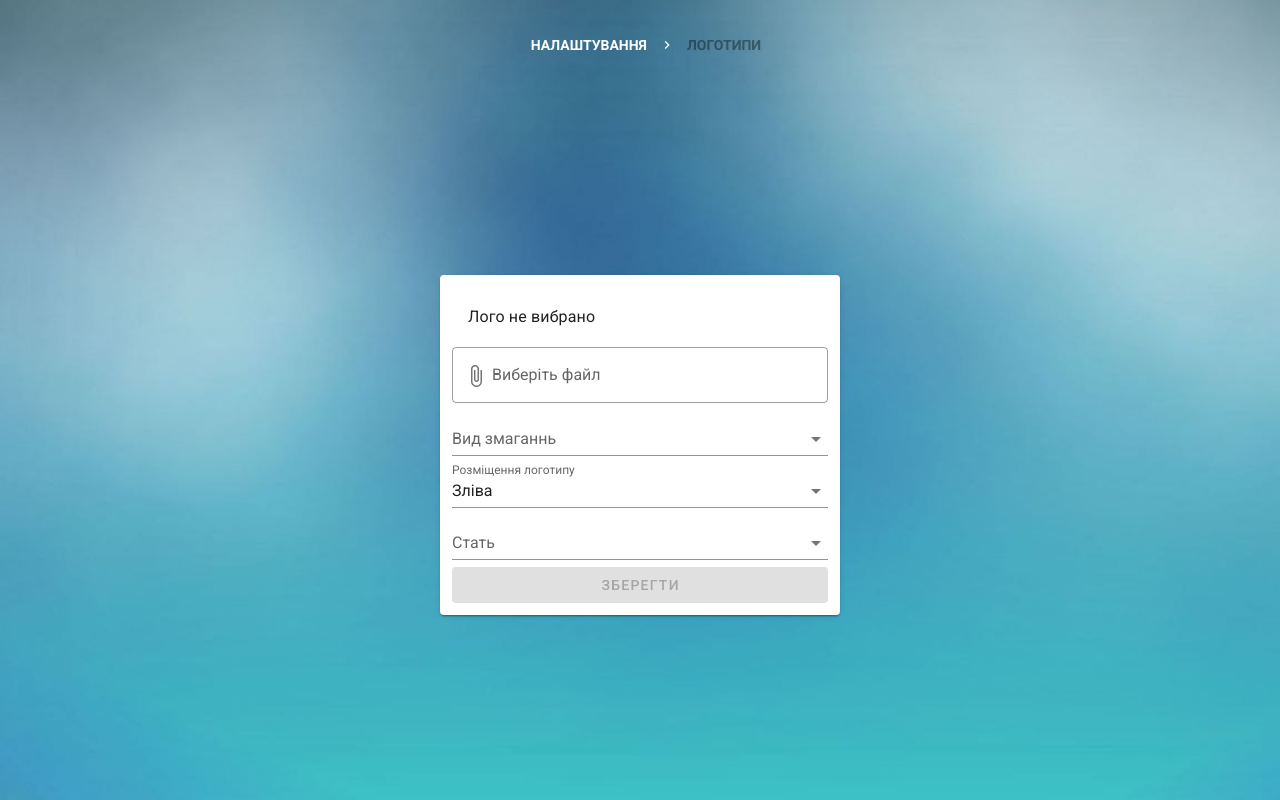
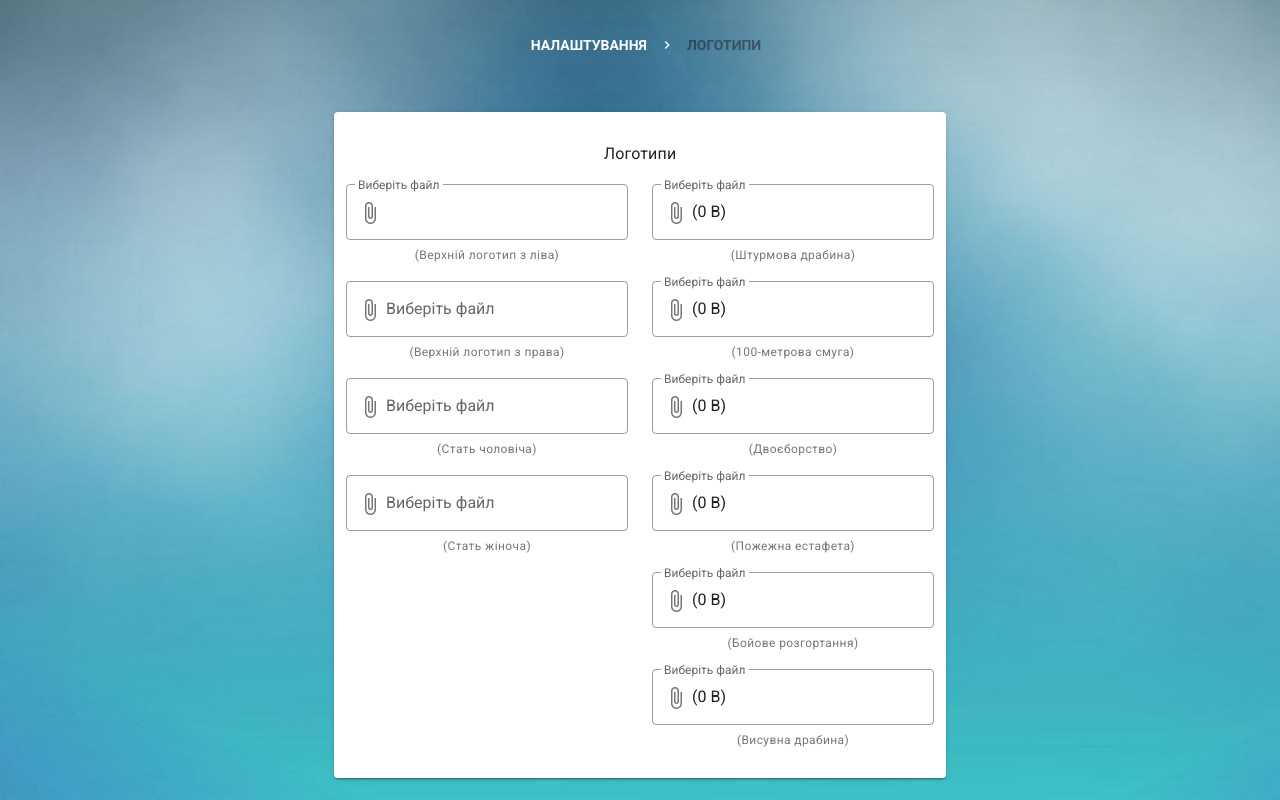
Before and after one commit to de5peratelighter/dsns-sport-draft-wpack, a Vue app: page /#/configLogos/1 in a window 1280 px wide. Built offline with nearby package versions, Linux system fonts and the light colour scheme; no server answers; what vue2-editor would draw is missing.

Commit message:
changed the principle of saving logos

```diff
--- a/src/views/ConfigLogosView.vue
+++ b/src/views/ConfigLogosView.vue
@@ -2,53 +2,56 @@
   <v-container class="config-logos white--text" ma-0 pa-0 fluid color="white">
     <v-row class="text-center align-center justify-center">
       <v-col cols="6">
-        <v-card max-width="400" class="justify-center text-center mx-auto pa-3">
-          <v-card-title class="subtitle-1">
-            <template v-if="logoImage">
-              Збережене лого
-            </template>
-            <template v-else>
-              <template v-if="nextFile">
-                Вибране лого (ще не збережене)
-              </template>
-              <template v-else>
-                Лого не вибрано
-              </template>
-            </template>
+        <v-card max-width="800" class="justify-center text-center mx-auto pa-3">
+          <v-card-title class="text-center subtitle-1">
+              Логотипи
           </v-card-title>
-
-          <v-img v-if="nextLogoTemporary" class="my-2" :src="nextLogoTemporary" contain />
-          <v-img v-else-if="logoImage" class="my-2" :src="logoImage" contain />
-          <v-file-input accept="image/*" v-model="nextFile" label="Виберіть файл" :prepend-icon="null"
-            prepend-inner-icon="mdi-paperclip" outlined :show-size="1000" hide-details
-          />
-          <v-select class="mt-2" v-model="selectedCompetitionType" :items="sportTypes"
-            label="Вид змаганнь" hide-details
-          />
-          <v-select class="mt-2" v-model="selectedDirection" :items="logoDirectionItems"
-            label="Розміщення логотипу" hide-details
-          />
-          <v-select class="mt-2" v-model="selectedGender" :items="genderItems"
-            label="Стать" hide-details
-          />
-
-          <v-btn
-            :disabled="!nextFile || !selectedCompetitionType || !selectedGender || !selectedDirection"
-            color="light-green" block class="mt-2"
-            @click="saveNextLogo"
-          >
+          <template>
+            <v-row class="flex-container">
+              <v-col cols="6">
+                <v-file-input class="smaller-input" accept="image/*" v-model="nextFileLeft" label="Виберіть файл"
+                  :prepend-icon="null" prepend-inner-icon="mdi-paperclip" outlined hide-details @change="saveNextLogo('LEFT')" />
+                <p class="text-caption">(Верхній логотип з ліва)</p>
+                <v-file-input class="smaller-input" accept="image/*" v-model="nextFileRight.file" label="Виберіть файл"
+                  :prepend-icon="null" prepend-inner-icon="mdi-paperclip" outlined hide-details @change="saveNextLogo('RIGHT')" />
+                <p class="text-caption">(Верхній логотип з права)</p>
+                <v-file-input accept="image/*" v-model="nextFileMan" label="Виберіть файл" :prepend-icon="null"
+                  prepend-inner-icon="mdi-paperclip" outlined :show-size="1000" hide-details />
+                <p class="text-caption">(Стать чоловіча)</p>
+                <v-file-input accept="image/*" v-model="nextFileWoman" label="Виберіть файл" :prepend-icon="null"
+                  prepend-inner-icon="mdi-paperclip" outlined :show-size="1000" hide-details />
+                <p class="text-caption">(Стать жіноча)</p>
+              </v-col>
+              <v-col cols="6">
+                <v-file-input accept="image/*" v-model="nextFileRight" label="Виберіть файл" :prepend-icon="null"
+                  prepend-inner-icon="mdi-paperclip" outlined :show-size="1000" hide-details />
+                <p class="text-caption">(Штурмова драбина)</p>
+                <v-file-input accept="image/*" v-model="nextFileRight" label="Виберіть файл" :prepend-icon="null"
+                  prepend-inner-icon="mdi-paperclip" outlined :show-size="1000" hide-details />
+                <p class="text-caption">(100-метрова смуга)</p>
+                <v-file-input accept="image/*" v-model="nextFileRight" label="Виберіть файл" :prepend-icon="null"
+                  prepend-inner-icon="mdi-paperclip" outlined :show-size="1000" hide-details />
+                <p class="text-caption">(Двоєборство)</p>
+                <v-file-input accept="image/*" v-model="nextFileRight" label="Виберіть файл" :prepend-icon="null"
+                  prepend-inner-icon="mdi-paperclip" outlined :show-size="1000" hide-details />
+                <p class="text-caption">(Пожежна естафета)</p>
+                <v-file-input accept="image/*" v-model="nextFileRight" label="Виберіть файл" :prepend-icon="null"
+                  prepend-inner-icon="mdi-paperclip" outlined :show-size="1000" hide-details />
+                <p class="text-caption">(Бойове розгортання)</p>
+                <v-file-input accept="image/*" v-model="nextFileRight" label="Виберіть файл" :prepend-icon="null"
+                  prepend-inner-icon="mdi-paperclip" outlined :show-size="1000" hide-details />
+                <p class="text-caption">(Висувна драбина)</p>
+              </v-col>
+            </v-row>
+          </template>
+          <!-- <v-btn :disabled="!nextFile || !selectedCompetitionType || !selectedGender || !selectedDirection"
+            color="light-green" block class="mt-2" @click="saveNextLogo">
             Зберегти
-          </v-btn>
+          </v-btn> -->
         </v-card>
       </v-col>
     </v-row>
-    <v-alert
-        v-model="showAlert"
-        ref="alertDialog"
-        :type="alertType"
-        dismissible
-        class="alert-message"
-    >
+    <v-alert v-model="showAlert" ref="alertDialog" :type="alertType" dismissible class="alert-message">
       {{ alertMessage }}
     </v-alert>
   </v-container>
@@ -74,6 +77,14 @@ export default {
           value: 'WOMAN', text: 'Жінки'
         },
       ],
+      nextFileLeft: {
+        file: null,
+        fileDirection: 'LEFT',
+      },
+      nextFileRight: {
+        file: null,
+        fileDirection: 'RIGHT',
+      },
       logos: [],
       logoImage: null,
       nextFile: null,
@@ -105,8 +116,8 @@ export default {
     },
     sportTypes() {
       return this.availableSportTypes.map((sportType) => ({
-          value: sportType,
-          text: this.$t(`const.${sportType}`)
+        value: sportType,
+        text: this.$t(`const.${sportType}`)
       }));
     },
   },
@@ -126,7 +137,7 @@ export default {
   },
   methods: {
     async parseFiles() {
-      const {data} = await this.axios.get(`private/files/competition/${this.competitionId}`);
+      const { data } = await this.axios.get(`private/files/competition/${this.competitionId}`);
       this.logos = data; // @TODO data.files
       this.availableSportTypes = ["ASSAULT_LADDER", "DUELING", "HUNDRED_METER"] // @TODO data.competitionTypes
     },
@@ -135,22 +146,49 @@ export default {
       this.logoImage = data.config ? data.config?.baseURL + data.config?.url : null;
       this.nextFile = null;
     },
-    async saveNextLogo() {
-      const file = this.nextFile;
-      if (!file) return console.error('no file selected')
-      var formData = new FormData();
-      formData.append("file", file);
-      return this.axios
-        .post(`private/files/competition/${this.competitionId}?fileDirection=${this.selectedDirection}&gender=${this.selectedGender}&competition=${this.selectedCompetitionType}`,
-            formData, {headers: {'Content-Type': 'multipart/form-data'}}
-        )
-        .then(() => this.parseFiles())
-        .catch((error) => this.showError(error))
+    async saveNextLogo(fileDirection, gender, competitionType) {
+      const fileData = this.nextFileLeft.fileDirection === fileDirection ? this.nextFileLeft : this.nextFileRight;
+      const file = fileData.file;
+
+      if (!file) {
+        console.error('No file selected');
+        return;
+      }
+
+      const formData = new FormData();
+      formData.append('file', file);
+      formData.append('fileDirection', fileDirection);
+      formData.append('gender', gender);
+      formData.append('competitionType', competitionType);
+
+      try {
+        await this.axios.post(`/api/v1/private/files/competition/${this.competitionId}`, formData, {
+          headers: { 'Content-Type': 'multipart/form-data' }
+        });
+        this.parseFiles();
+      } catch (error) {
+        this.showError(error);
+      }
+    },
     },
     showError(error) {
-        this.alertMessage = error.response && error.response.data.description ? error.response.data.description : error.message;
-        this.showAlert = true;
+      this.alertMessage = error.response && error.response.data.description ? error.response.data.description : error.message;
+      this.showAlert = true;
     }
   }
+</script>
+
+<style>
+.text-center {
+  justify-content: center;
 }
-</script>
+.flex-container {
+  display: flex;
+  justify-content: space-between;
+  align-items: flex-start;
+}
+.text-caption {
+  color: #777;
+  margin-top: 5px;
+}
+</style>
```
